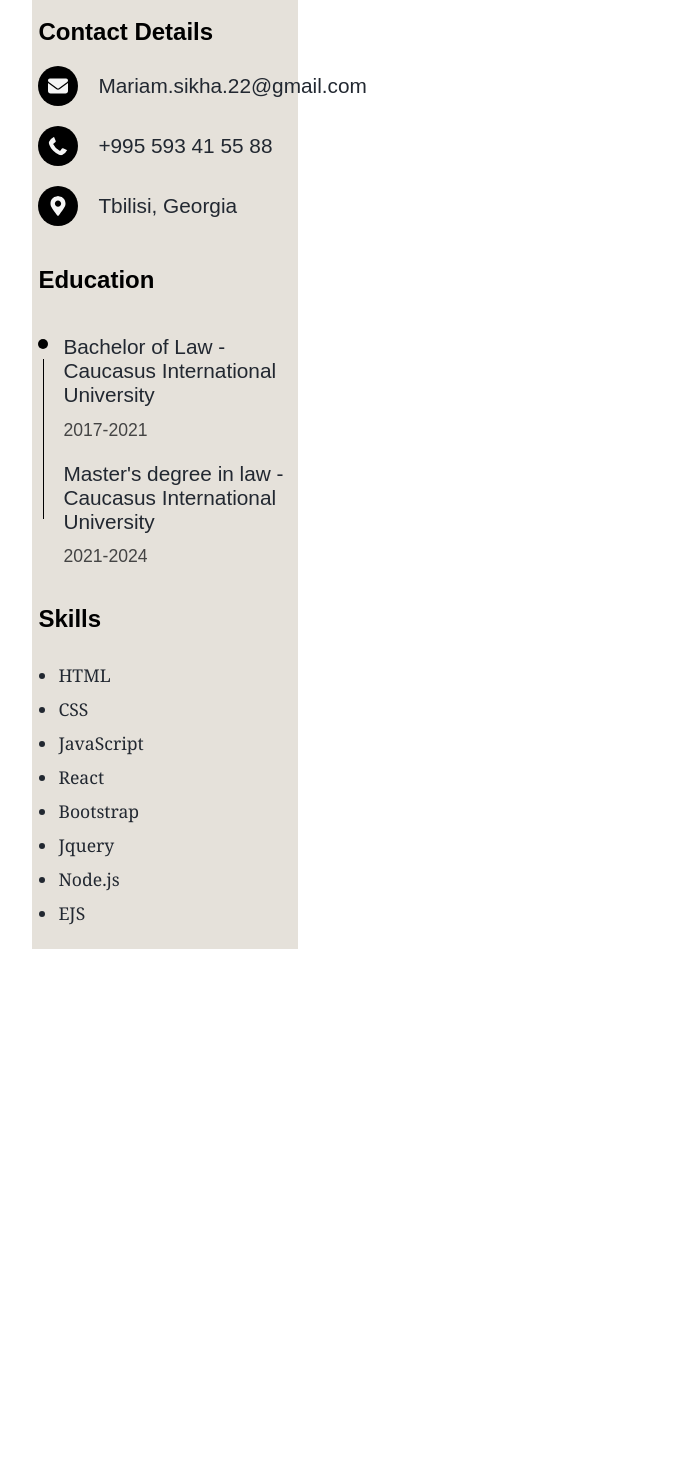
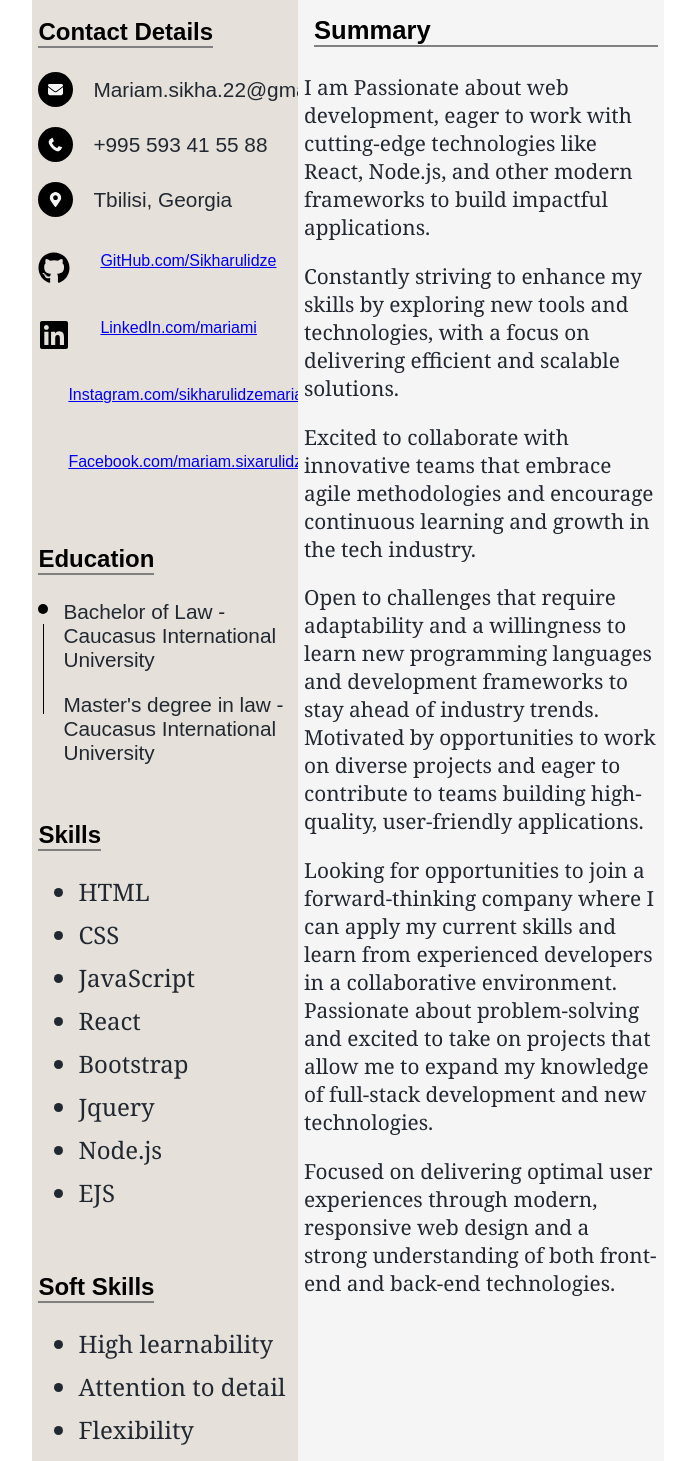
Before and after one commit to Sikharulidze/My-web-page, a React (Vite) app: page /contact in a window 1280 px wide. Shown: the part 240-1701 px from the top of the page, without its empty margins (292-981 px from the left). Before the commit the page ends 1229 px from the top, so only its background shows below. Built offline with nearby package versions, Linux system fonts and the light colour scheme.

Commit message:
Created a  array containing name, icon class, and URL for each social media platform. Used  to loop through the  array and render each as a clickable Font Awesome icon. Ensured links open in a new tab with  and . Improved code readability and maintainability by separating data from JSX structure.

```diff
--- a/src/App.css
+++ b/src/App.css
@@ -373,6 +373,13 @@ hr.xazi {
   width: 50%;
   margin: 0 auto;
   padding: 2rem;
+  display: flex;
+  flex-direction: column;
+}
+
+.left-right-container {
+  display: flex;
+  width: 100%;
 }
 
 .left-div {
@@ -381,18 +388,25 @@ hr.xazi {
   padding: 0.4rem;
 }
 
+.right-div{
+  width: 60%;
+  padding: 0.4rem;
+  background-color: whitesmoke;
+
+}
+
 .contact-info {
   display: flex;
   flex-direction: column;
   gap: 20px;
   margin-bottom: 40px;
+  margin-top: 20px;
 }
 
 .contact-item {
   display: flex;
   align-items: center;
   gap: 10px;
-
 }
 
 .contact-item i,
@@ -401,7 +415,6 @@ hr.xazi {
   border-radius: 50%;
   padding: 10px;
   color: whitesmoke;
-  font-size: 20px;
   margin-right: 10px;
 }
 
@@ -414,6 +427,18 @@ hr.xazi {
 h2 {
   color: black;
   font-weight: bold;
+  border-bottom: 2px solid gray;
+  display: inline-block;
+  margin-bottom: 4px;
+}
+h3{
+color: black;
+  font-weight: bold;
+  border-bottom: 2px solid gray;
+
+  margin-top: 18px;
+  font-size: 1.6rem;
+  margin-left: 10px;
 }
 
 .contact-p {
@@ -422,6 +447,11 @@ h2 {
   display: flex;
 }
 
+.right-p{
+  font-family:Georgia, 'Times New Roman', Times, serif ;
+  font-size: 1.3rem;
+  color:#222831 !important;
+  }
 
 .education-container {
   margin-bottom: 15px;
@@ -445,7 +475,7 @@ h2 {
 
 .line {
   width: 1px;
-  height: 160px;
+  height: 90px;
   background-color: black;
 }
 
@@ -460,15 +490,24 @@ h2 {
   color: #444;
 }
 
-.contact-ul{
-   list-style-type: disc;
-  padding-left: 20px;
-  margin-top: 30px;
-  font-size: 1.1rem;
-  font-family: Georgia, 'Times New Roman', Times, serif;
+.contact-ul {
+  list-style-type: disc;
+  margin-top: 20px;
+  font-family: Georgia, "Times New Roman", Times, serif;
+  font-size: 1.5rem;
 }
 
 .contact-ul li {
   margin-bottom: 10px;
   color: #222831;
 }
+
+.contact-ul + h2 {
+  margin-top: 40px;
+}
+
+.social-container {
+  display: flex;
+  align-items: center;
+
+}
--- a/src/pages/Contact.jsx
+++ b/src/pages/Contact.jsx
@@ -1,11 +1,48 @@
 import React from "react";
 import profileImg from "../images/profile.png";
 
-import { FaPhoneAlt, FaMapMarkerAlt } from "react-icons/fa";
+import {
+  FaPhoneAlt,
+  FaMapMarkerAlt,
+  FaLinkedin,
+  FaInstagram,
+  FaFacebook,
+  FaGithub,
+} from "react-icons/fa";
 import { FontAwesomeIcon } from "@fortawesome/react-fontawesome";
 import { faEnvelope } from "@fortawesome/free-solid-svg-icons";
 
+const ContactItem = ({ Icon, info }) => (
+  <div className="contact-item">
+    <Icon size={15} style={{ marginRight: "10px" }} />
+    <p className="contact-p">{info}</p>
+  </div>
+);
+
 function Contact() {
+  const socialLinks = [
+    {
+      Icon: FaGithub,
+      label: "GitHub.com/Sikharulidze",
+      url: "https://github.com/Sikharulidze",
+    },
+    {
+      Icon: FaLinkedin,
+      label: "LinkedIn.com/mariami",
+      url: "https://www.linkedin.com/in/mariam-sikharulidze-094a2a351/",
+    },
+    {
+      Icon: FaInstagram,
+      label: "Instagram.com/sikharulidzemariamii",
+      url: "https://www.instagram.com/sikharulidzemariamii/",
+    },
+    {
+      Icon: FaFacebook,
+      label: "Facebook.com/mariam.sixarulidze.73",
+      url: "https://www.facebook.com/mariam.sikharulidze.73",
+    },
+  ];
+
   return (
     <div className="contact-page-container">
       <div className="first-div">
@@ -20,24 +57,44 @@ function Contact() {
         </div>
       </div>
 
+      <div className="left-right-container">
         <div className="left-div">
           <h2>Contact Details</h2>
           <div className="contact-info">
+
             <div className="contact-item">
               <FontAwesomeIcon
                 icon={faEnvelope}
-              style={{ marginRight: "10px" }}
+                style={{ marginRight: "10px", fontSize: "15px" }} // Custom styling for the email icon
               />
               <p className="contact-p">Mariam.sikha.22@gmail.com</p>
             </div>
-          <div className="contact-item">
-            <FaPhoneAlt size={20} />
-            <p className="contact-p"> +995 593 41 55 88</p>
+
+
+            <ContactItem
+              Icon={FaPhoneAlt}
+              label="Phone"
+              info="+995 593 41 55 88"
+            />
+            <ContactItem
+              Icon={FaMapMarkerAlt}
+              label="Location"
+              info="Tbilisi, Georgia"
+            />
+
+            {socialLinks.map(({ Icon, label, url }) => (
+              <div className="social-container" key={label}>
+                <Icon size={32} style={{ marginRight: "30px", marginTop: "15px" }} className="social-icon" />
+                <a
+                  href={url}
+                  target="_blank"
+                  rel="noopener noreferrer"
+                  className="contact-link"
+                >
+                  {label}
+                </a>
               </div>
-          <div className="contact-item">
-            <FaMapMarkerAlt size={20} />
-            <p className="contact-p"> Tbilisi, Georgia</p>
-          </div>
+            ))}
           </div>
 
           <h2>Education</h2>
@@ -51,19 +108,17 @@ function Contact() {
                 <p className="contact-p">
                   Bachelor of Law - Caucasus International University
                 </p>
-              <p className="education-date">2017-2021</p>
+
                 <p className="contact-p">
                   Master's degree in law - Caucasus International University
                 </p>
-              <p className="education-date">2021-2024</p>
               </div>
             </div>
           </div>
 
           <h2>Skills</h2>
 
-
-          <ul  className="contact-ul">
+          <ul className="contact-ul">
             <li>HTML</li>
             <li>CSS</li>
             <li>JavaScript</li>
@@ -72,11 +127,57 @@ function Contact() {
             <li>Jquery</li>
             <li>Node.js</li>
             <li>EJS</li>
-
           </ul>
 
+          <h2>Soft Skills</h2>
 
+          <ul className="contact-ul">
+            <li>High learnability</li>
+            <li>Attention to detail</li>
+            <li>Flexibility</li>
+            <li>Problem solving</li>
+            <li>Curiosity</li>
+            <li>Interest in helping others</li>
+          </ul>
+        </div>
 
+        <div className="right-div">
+          <h3>Summary</h3>
+          <p className="right-p">
+            I am Passionate about web development, eager to work with
+            cutting-edge technologies like React, Node.js, and other modern
+            frameworks to build impactful applications.
+          </p>
+          <p className="right-p">
+            Constantly striving to enhance my skills by exploring new tools and
+            technologies, with a focus on delivering efficient and scalable
+            solutions.
+          </p>
+          <p className="right-p">
+            Excited to collaborate with innovative teams that embrace agile
+            methodologies and encourage continuous learning and growth in the
+            tech industry.
+          </p>
+          <p className="right-p">
+            Open to challenges that require adaptability and a willingness to
+            learn new programming languages and development frameworks to stay
+            ahead of industry trends. Motivated by opportunities to work on
+            diverse projects and eager to contribute to teams building
+            high-quality, user-friendly applications.
+          </p>
+          <p className="right-p">
+            Looking for opportunities to join a forward-thinking company where I
+            can apply my current skills and learn from experienced developers in
+            a collaborative environment. Passionate about problem-solving and
+            excited to take on projects that allow me to expand my knowledge of
+            full-stack development and new technologies.
+          </p>
+          <p className="right-p">
+            Focused on delivering optimal user experiences through modern,
+            responsive web design and a strong understanding of both front-end
+            and back-end technologies.
+          </p>
+        </div>
       </div>
     </div>
   );
```
Lines whose indentation alone changed are shown as unchanged.
